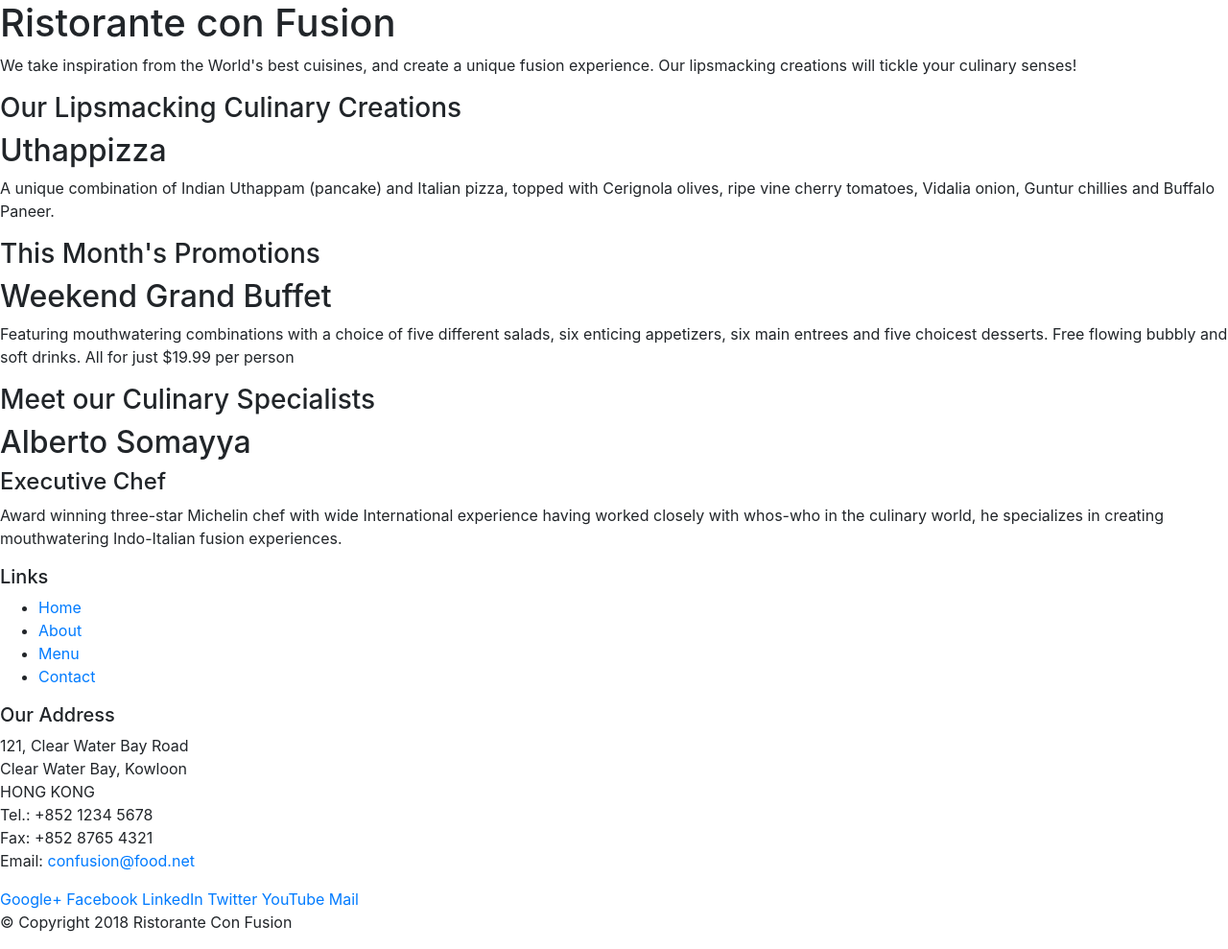
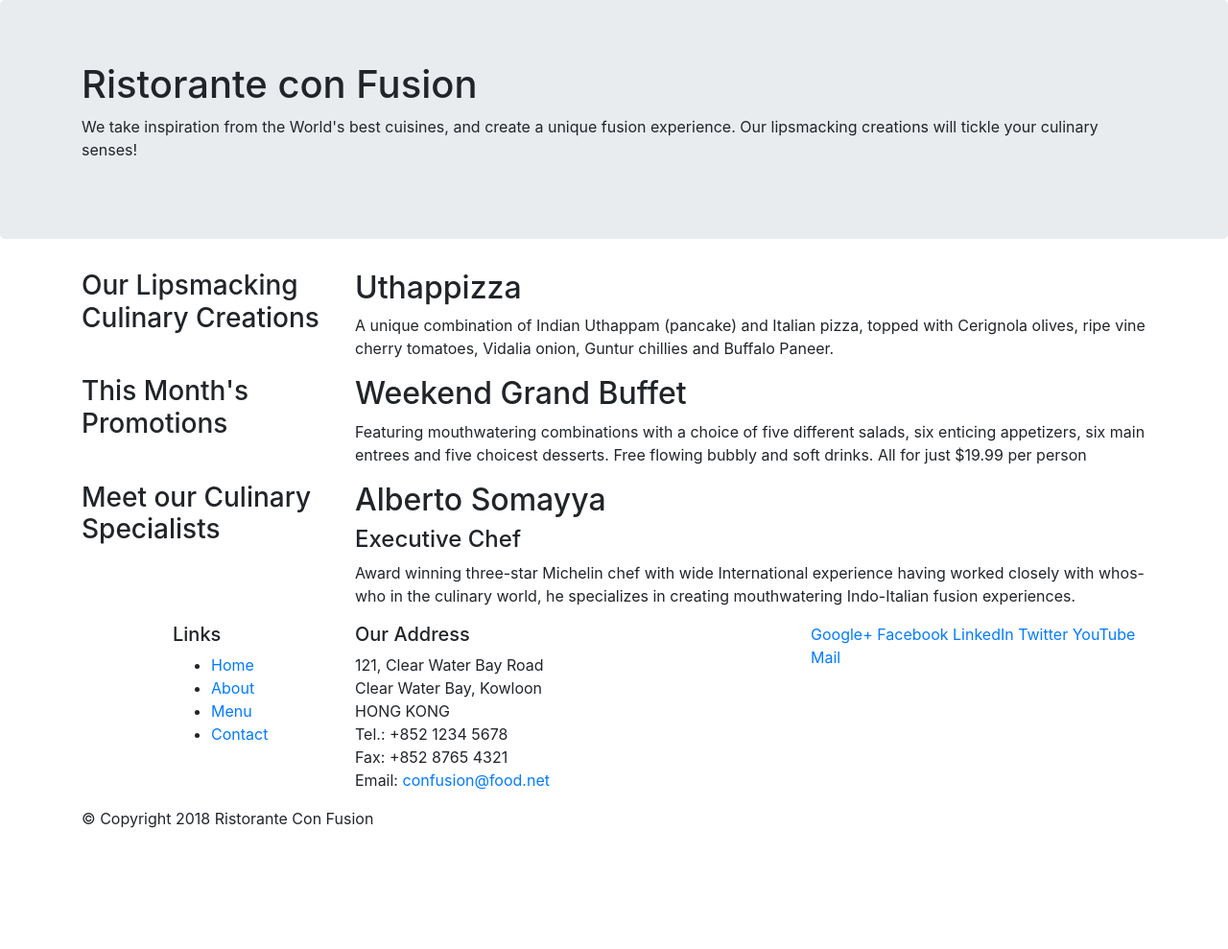
Before and after one commit to vijayadhithyanmohan1701/UIBootstrap, a website: page index.html in a window 1280 px wide. Shown: the whole page at 96% size. After the commit the page ends 881 px from the top, so only its background shows below. Drawn offline with nearby package versions, Linux system fonts and the light colour scheme.

Commit message:
Layout update with cols

```diff
--- a/index.html
+++ b/index.html
@@ -14,46 +14,46 @@
 
 <body>
 
-    <header>
-        <div>
-            <div>
-                <div>
+    <header class="jumbotron">
+        <div class="container">
+            <div class="row">
+                <div class="col-lg-12 col-sm-6">
                     <h1>Ristorante con Fusion</h1>
                     <p>We take inspiration from the World's best cuisines, and create a unique fusion experience. Our lipsmacking creations will tickle your culinary senses!</p>
                 </div>
-                <div>
+                <div class="col-12 col-sm">
                 </div>
             </div>
         </div>
     </header>
 
-    <div>
-        <div>
-            <div>
+    <div class="container">
+        <div class="row">
+            <div class="col-12 col-sm-4 col-md-3">
                 <h3>Our Lipsmacking Culinary Creations</h3>
             </div>
-            <div>
+            <div class="col col-sm col-md">
                 <h2>Uthappizza</h2>
                 <p>A unique combination of Indian Uthappam (pancake) and Italian pizza, topped with Cerignola olives, ripe vine cherry tomatoes, Vidalia onion, Guntur chillies and Buffalo Paneer.</p>
             </div>
         </div>
 
 
-        <div>
-            <div>
+        <div class="row">
+            <div class="col-12 col-sm-4 col-md-3">
                 <h3>This Month's Promotions</h3>
             </div>
-            <div>
+            <div class="col col-sm col-md">
                 <h2>Weekend Grand Buffet</h2>
                 <p>Featuring mouthwatering combinations with a choice of five different salads, six enticing appetizers, six main entrees and five choicest desserts. Free flowing bubbly and soft drinks. All for just $19.99 per person </p>
             </div>
         </div>
 
-        <div>
-            <div>
+        <div class="row">
+            <div class="col-12 col-sm-4 col-md-3">
                 <h3>Meet our Culinary Specialists</h3>
             </div>
-            <div>
+            <div class="col col-sm col-md">
                 <h2>Alberto Somayya</h2>
                 <h4>Executive Chef</h4>
                 <p>Award winning three-star Michelin chef with wide International experience having worked closely with whos-who in the culinary world, he specializes in creating mouthwatering Indo-Italian fusion experiences. </p>
@@ -62,9 +62,9 @@
     </div>
 
     <footer>
-        <div>
-            <div>
-                <div>
+        <div class="container">
+            <div class="row">
+                <div class="col-4 col-sm-2 offset-1">
                     <h5>Links</h5>
                     <ul>
                         <li><a href="#">Home</a></li>
@@ -73,7 +73,7 @@
                         <li><a href="#">Contact</a></li>
                     </ul>
                 </div>
-                <div>
+                <div class="col-7 col-sm-5">
                     <h5>Our Address</h5>
                     <address>
 		              121, Clear Water Bay Road<br>
@@ -84,7 +84,7 @@
 		              Email: <a href="mailto:confusion@food.net">confusion@food.net</a>
 		           </address>
                 </div>
-                <div>
+                <div class="col-12 col-sm-4">
                     <div>
                         <a href="http://google.com/+">Google+</a>
                         <a href="http://www.facebook.com/profile.php?id=">Facebook</a>
@@ -95,8 +95,8 @@
                     </div>
                 </div>
            </div>
-           <div>
-                <div>
+           <div class="row">
+                <div class="col-auto">
                     <p>© Copyright 2018 Ristorante Con Fusion</p>
                 </div>
            </div>
```
